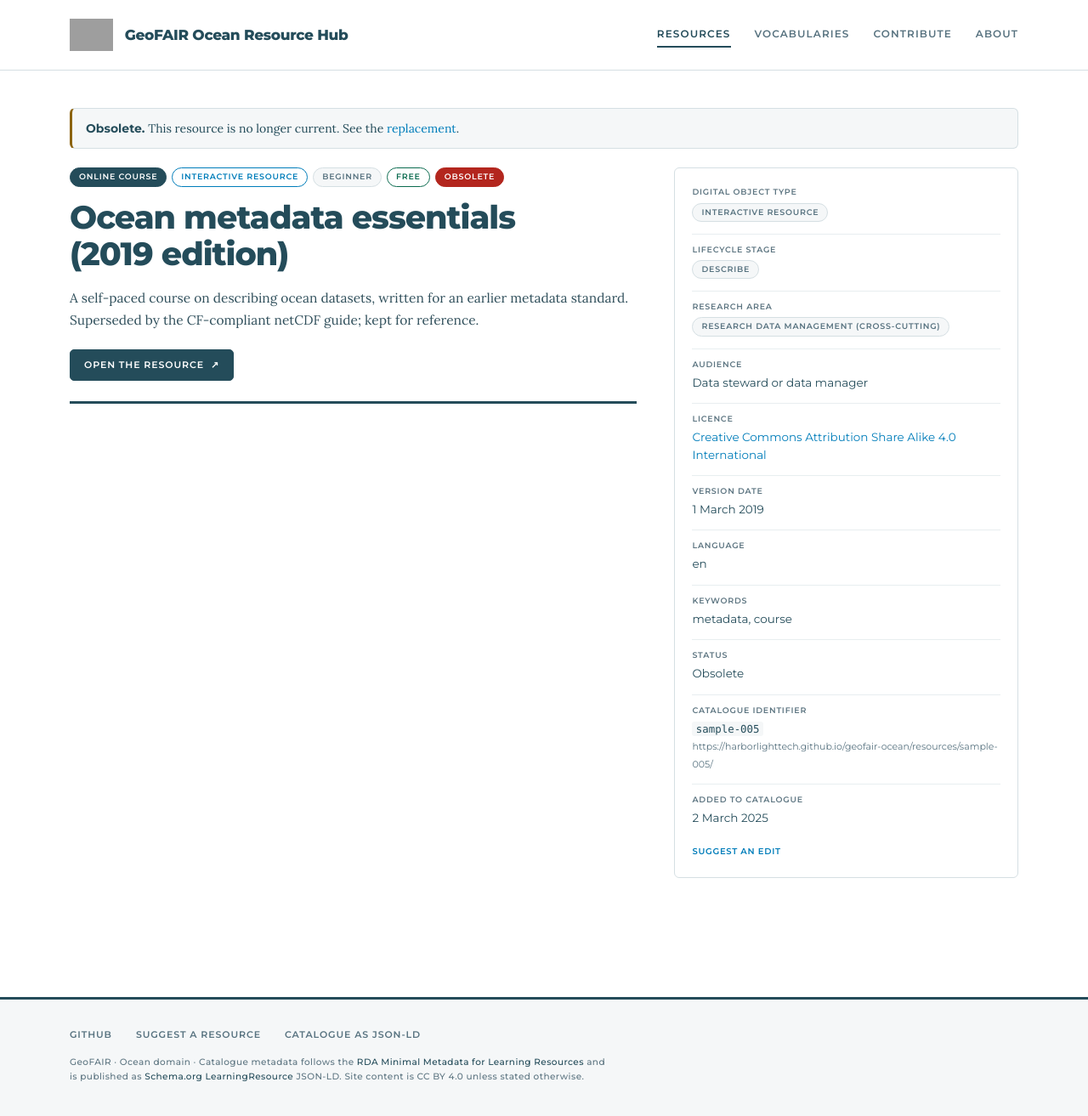
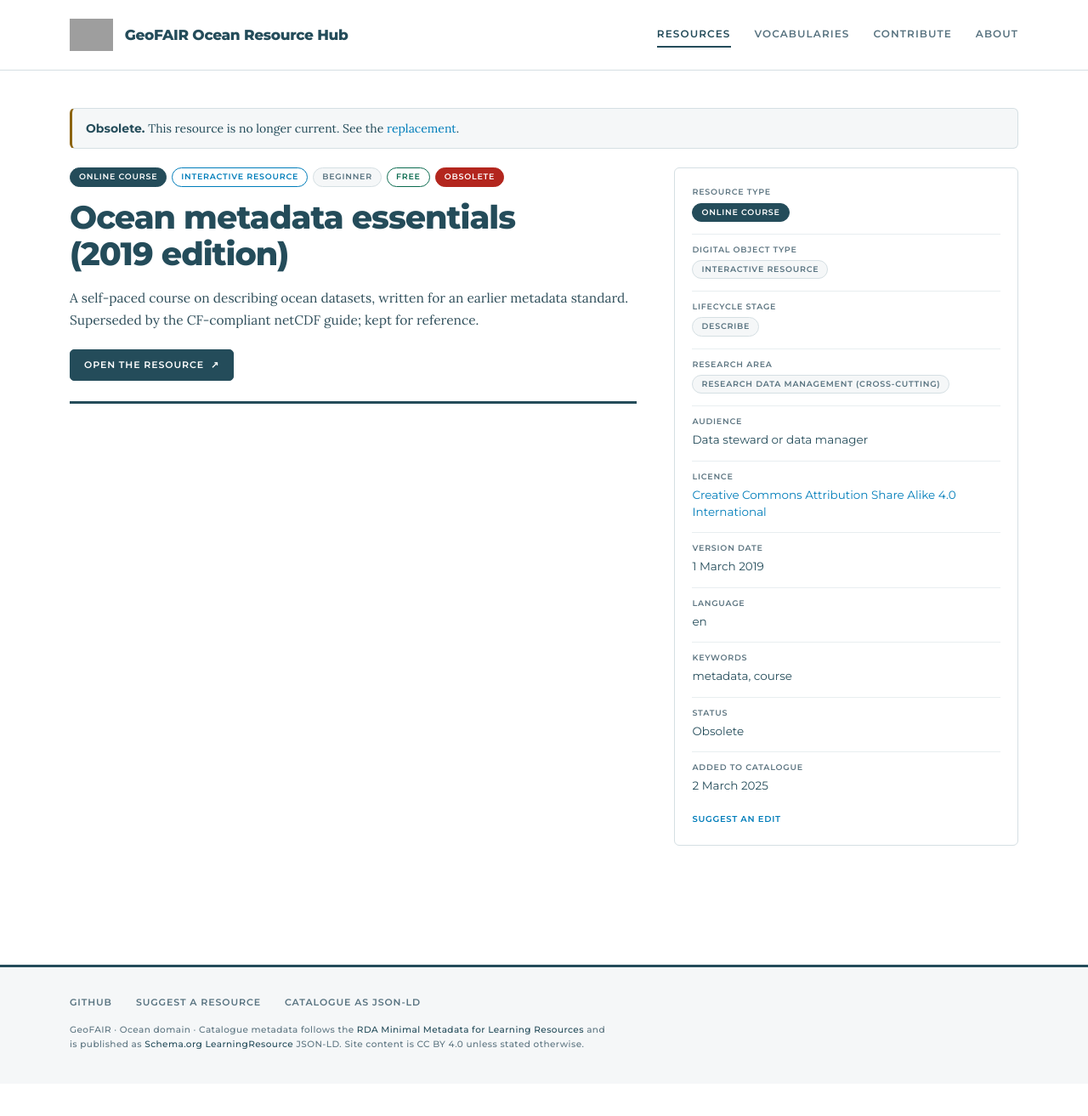
Before and after one commit to harborlighttech/geofair-ocean, a Jekyll site: the page built from _resources/sample-005.md, in a window 1280 px wide. Shown: the whole page at 85% size. Built offline with Jekyll 4.4.1, drawn with Linux system fonts in a browser that asks for light colours; after the commit the page ends 1275 px from its top, so only the background shows below that; grey boxes are pictures that could not be loaded.

Commit message:
Resource page metadata pane: Resource type first, Catalogue identifier removed
The pane now opens with a "Resource type" row (the type as a linked chip
filtering the search page), followed by digital object type, lifecycle stage
and the rest. The "Catalogue identifier" row is gone; the identifier remains
in the URL and the JSON-LD.

Co-Authored-By: Claude Fable 5.1 <noreply@anthropic.com>
Claude-Session: https://claude.ai/code/session_011kBagbkjyvYgMhiz54Mqov

```diff
--- a/_layouts/resource.html
+++ b/_layouts/resource.html
@@ -81,6 +81,8 @@ layout: default
 
     <aside class="resource__meta" aria-label="Resource details">
       <dl>
+        <dt>Resource type</dt>
+        <dd><a class="chip chip--type chip--link" href="{{ '/resources/' | relative_url }}?type={{ r.resource_type }}" title="{{ rtype.definition | escape }}">{{ rtype.label | default: r.resource_type }}</a></dd>
         {%- if ot_terms.size > 0 %}
         <dt>Digital object type</dt>
         <dd>{% for ot in ot_terms %}<a class="chip chip--link" href="{{ '/resources/' | relative_url }}?object={{ ot.id }}" title="{{ ot.definition | escape }}">{{ ot.label }}</a> {% endfor %}</dd>
@@ -109,8 +111,6 @@ layout: default
         {%- endif %}
         <dt>Status</dt>
         <dd>{{ st.label | default: r.status }}</dd>
-        <dt>Catalogue identifier</dt>
-        <dd><code>{{ r.local_id }}</code><br><a href="{{ page.canonical_path | default: page.url | absolute_url }}" class="muted">{{ page.canonical_path | default: page.url | absolute_url }}</a></dd>
         {%- if r.date_added %}
         <dt>Added to catalogue</dt>
         <dd><time datetime="{{ r.date_added | date: '%Y-%m-%d' }}">{{ r.date_added | date: "%-d %B %Y" }}</time></dd>
--- a/assets/css/site.css
+++ b/assets/css/site.css
@@ -117,6 +117,7 @@ main.container { padding-top: 44px; padding-bottom: 80px; min-height: 60vh; }
 .chip[title] { cursor: help; }
 .chip--link { text-decoration: none; cursor: pointer; }
 .chip--link:hover { border-color: var(--c-primary); color: var(--c-primary); text-decoration: none; }
+.chip--type.chip--link:hover { color: var(--c-primary-text); background: #1B3B47; border-color: #1B3B47; }
 
 .notice { padding: 12px 16px; border-radius: 6px; border: 1px solid var(--c-border); background: var(--c-surface); margin: 0 0 22px; font-size: 14px; }
 .notice strong { font-family: var(--f-display); }
```
